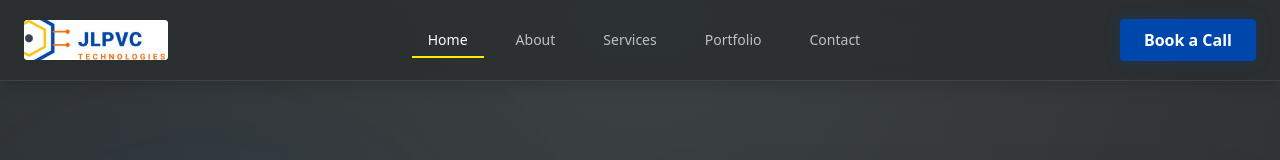
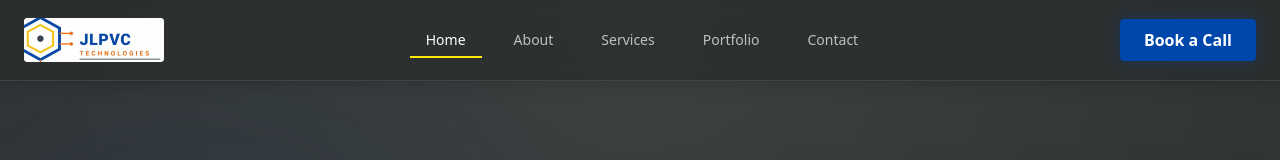
Before and after one commit to yourcoderrguy/jlpvc-technologies, a Next.js app: page / in a window 1280 px wide. Shown: the top 160 px of the page. Built offline with nearby package versions, Linux system fonts and the light colour scheme; grey boxes are pictures that could not be loaded.

Commit message:
new update

```diff
--- a/src/components/Footer.tsx
+++ b/src/components/Footer.tsx
@@ -7,17 +7,17 @@ export default function Footer() {
       <div className="max-w-7xl mx-auto px-6 flex flex-col md:flex-row justify-between items-start md:items-center gap-8">
 
         <div className="flex flex-col items-start">
-          {/* Applied the exact same zooming crop fix here */}
+          {/* Fixed Logo: Scaled appropriately for the footer with the exact same 1.15 zoom ratio */}
           <Link
             href="/"
-            className="bg-brand-white rounded inline-flex items-center justify-center h-12 w-40 mb-4 overflow-hidden hover:scale-105 transition-transform"
+            className="relative bg-brand-white rounded flex-shrink-0 w-[160px] h-[50px] mb-4 overflow-hidden hover:scale-105 transition-transform"
           >
             <Image
               src="/jlpvc.jpg"
               alt="JLPVC Technologies Logo"
-              width={200}
-              height={100}
-              className="w-full h-full object-cover scale-[1.4] origin-center"
+              fill
+              sizes="160px"
+              className="object-cover object-center scale-[1.15]"
             />
           </Link>
           <p className="text-brand-white/70 text-sm max-w-xs">
--- a/src/components/Navbar.tsx
+++ b/src/components/Navbar.tsx
@@ -27,19 +27,18 @@ export default function Navbar() {
     >
       <div className="max-w-7xl mx-auto px-6 h-20 flex items-center justify-between">
 
-        {/* Fixed Logo: Strictly sized rectangular container that zooms in to crop the white space */}
+        {/* Fixed Logo: Fixed dimensions with a gentler 1.15 scale for a small white border */}
         <Link
           href="/"
-          className="relative z-50 flex items-center justify-center bg-brand-white rounded flex-shrink-0 h-10 w-36 overflow-hidden hover:scale-105 transition-transform"
+          className="relative z-50 flex items-center justify-center bg-brand-white rounded flex-shrink-0 w-[140px] h-[44px] overflow-hidden hover:scale-105 transition-transform"
         >
           <Image
             src="/jlpvc.jpg"
             alt="JLPVC Technologies Logo"
-            width={200}
-            height={100}
+            fill
+            sizes="140px"
             priority
-            /* scale-[1.4] zooms in. You can change this to 1.3 or 1.5 if you need more/less cropping */
-            className="w-full h-full object-cover scale-[1.4] origin-center"
+            className="object-cover object-center scale-[1.15]"
           />
         </Link>
 
```
